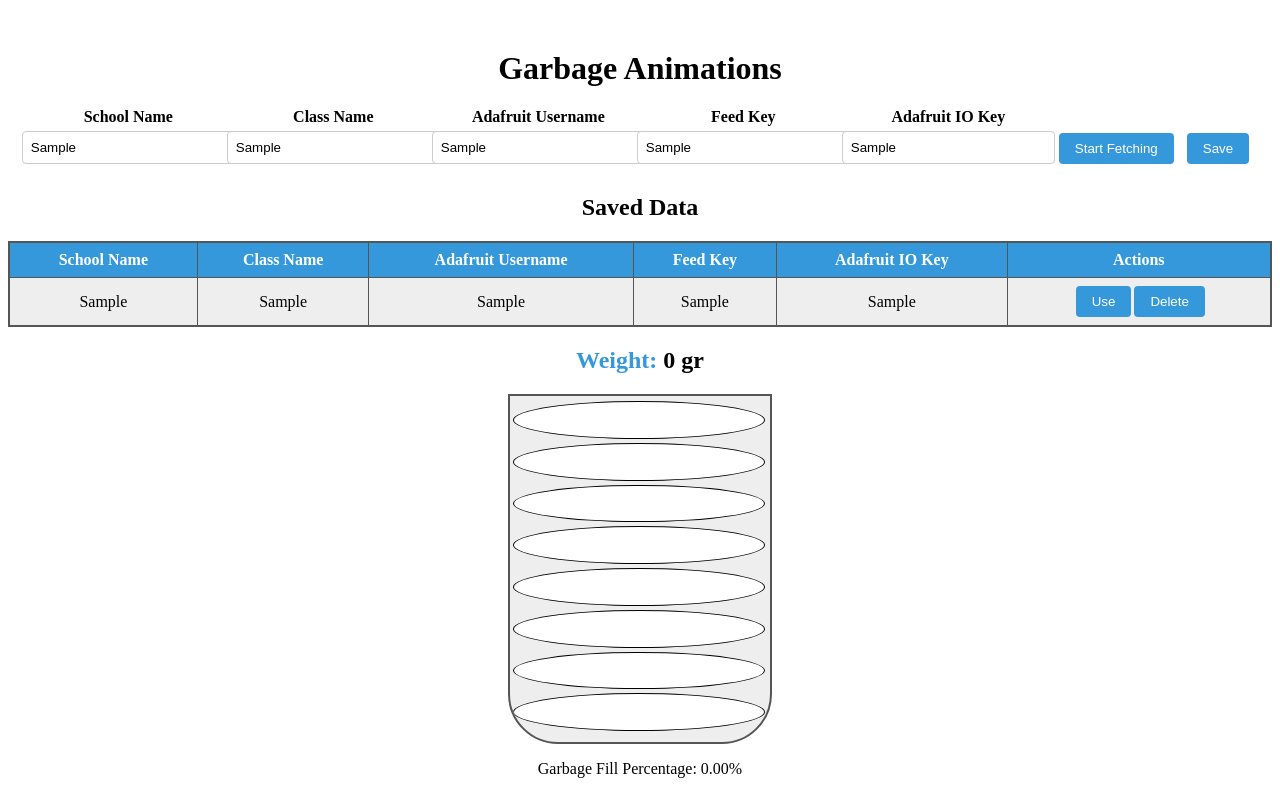
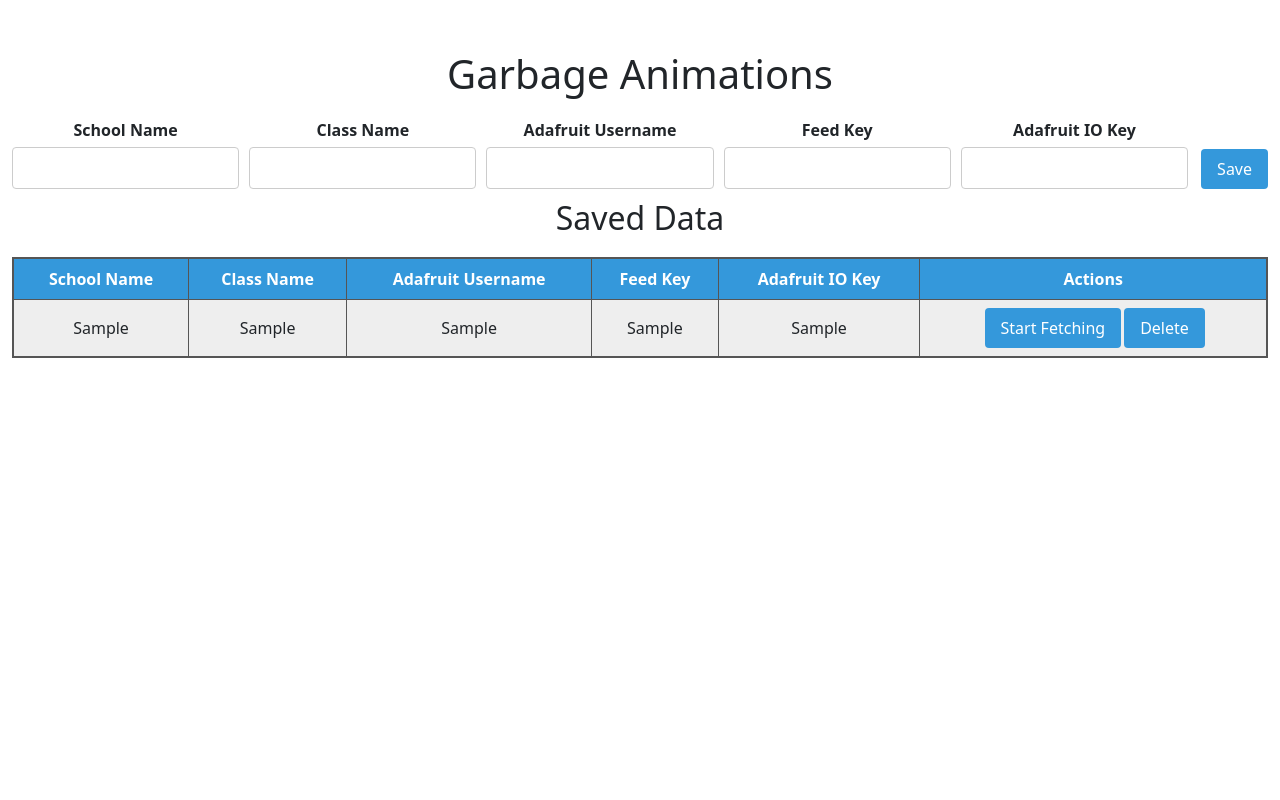
Before and after one commit to ersinev/SmartBin, a React (Create React App) app: page / in a window 1280 px wide. Both pictures are taken after typing "Sample", "Sample", "Sample", "Sample", "Sample" into the empty fields and a click on the button "Save". Built offline with nearby package versions, Linux system fonts and the light colour scheme.

Commit message:
saved data updated

```diff
--- a/src/App.css
+++ b/src/App.css
@@ -56,12 +56,16 @@
 .capsules-container {
   display: flex;
   flex-direction: column;
-  align-items: flex-end;
+  align-items: center;
+  text-align: center;
+
 }
 
 .capsule {
   border-radius: 50%;
   border: 1px solid black; /* Add border to capsules for visibility */
+
+
 
 }
 
--- a/src/App.js
+++ b/src/App.js
@@ -2,21 +2,24 @@ import React, { useEffect, useState } from "react";
 import "./App.css";
 import GarbageAnimation from "./GarbageAnimation";
 import WeightData from "./WeightData";
+import { Container, Row, Col } from "react-bootstrap";
 
 function App() {
   const [fillPercentage, setFillPercentage] = useState(0);
   const [adafruitUsername, setAdafruitUsername] = useState("");
   const [feedKey, setFeedKey] = useState("");
   const [adafruitIoKey, setAdafruitIoKey] = useState("");
-  const [schoolName, setSchoolName] = useState(""); // New state for School Name
-  const [className, setClassName] = useState(""); // New state for Class Name
+  const [schoolName, setSchoolName] = useState("");
+  const [originalSchoolName, setOriginalSchoolName] = useState("");
+  const [className, setClassName] = useState("");
+  const [originalClassName, setOriginalClassName] = useState("");
   const [fetchingData, setFetchingData] = useState(false);
   const [savedData, setSavedData] = useState([]);
+  const [isHidden, setisHidden] = useState(true);
 
   const maxFillLevel = 1000;
 
   useEffect(() => {
-    // Load data from local storage when the component mounts
     const storedData = localStorage.getItem("savedData");
     if (storedData) {
       setSavedData(JSON.parse(storedData));
@@ -28,14 +31,20 @@ function App() {
     setFillPercentage(fillPercentage);
   };
 
-  const startFetching = () => {
+  const startFetching = (data) => {
     setFetchingData(true);
+    setOriginalSchoolName(data.schoolName);
+    setOriginalClassName(data.className);
+    setAdafruitUsername(data.adafruitUsername);
+    setFeedKey(data.feedKey);
+    setAdafruitIoKey(data.adafruitIoKey);
+    setisHidden(false);
   };
 
   const saveData = () => {
     const newData = {
-      schoolName,
-      className,
+      schoolName: fetchedSchoolName || schoolName,
+      className: fetchedClassName || className,
       adafruitUsername,
       feedKey,
       adafruitIoKey,
@@ -43,7 +52,13 @@ function App() {
     const updatedSavedData = [...savedData, newData];
     setSavedData(updatedSavedData);
 
-    // Save data to local storage
+    // Clear the input fields after saving
+    setSchoolName("");
+    setClassName("");
+    setAdafruitUsername("");
+    setFeedKey("");
+    setAdafruitIoKey("");
+
     localStorage.setItem("savedData", JSON.stringify(updatedSavedData));
   };
 
@@ -51,22 +66,15 @@ function App() {
     const newSavedData = savedData.filter((_, i) => i !== index);
     setSavedData(newSavedData);
 
-    // Update local storage after deleting data
     localStorage.setItem("savedData", JSON.stringify(newSavedData));
   };
 
-  const handleUseSavedData = (index) => {
-    const selectedData = savedData[index];
-    if (selectedData) {
-      setSchoolName(selectedData.schoolName);
-      setClassName(selectedData.className);
-      setAdafruitUsername(selectedData.adafruitUsername);
-      setFeedKey(selectedData.feedKey);
-      setAdafruitIoKey(selectedData.adafruitIoKey);
-    }
-  };
+  // Separate state variables for fetched data
+  const [fetchedSchoolName, setFetchedSchoolName] = useState("");
+  const [fetchedClassName, setFetchedClassName] = useState("");
 
   return (
+    <Container fluid>
       <div className="app">
         <h1>Garbage Animations</h1>
         <div className="input-table">
@@ -112,9 +120,6 @@ function App() {
               />
             </div>
             <div className="input-cell">
-            <button onClick={startFetching}>Start Fetching</button>
-          </div>
-          <div className="input-cell">
               <button onClick={saveData}>Save</button>
             </div>
           </div>
@@ -141,14 +146,18 @@ function App() {
                 <td>{data.feedKey}</td>
                 <td>{data.adafruitIoKey}</td>
                 <td>
-                <button id="fetchBtn" onClick={() => handleUseSavedData(index)}>Use</button>
-                <button id="saveBtn" onClick={() => deleteSavedData(index)}>Delete</button>
+                  <button onClick={() => startFetching(data)}>Start Fetching</button>
+                  <button onClick={() => deleteSavedData(index)}>Delete</button>
                 </td>
               </tr>
             ))}
           </tbody>
         </table>
 
+        <Row hidden={isHidden}>
+          <Col md={4}>
+            <div>{originalSchoolName || fetchedSchoolName || schoolName}</div>
+            <div>{originalClassName || fetchedClassName || className}</div>
             <WeightData
               onWeightChange={handleWeightChange}
               adafruitUsername={adafruitUsername}
@@ -156,9 +165,15 @@ function App() {
               adafruitIoKey={adafruitIoKey}
               fetchingData={fetchingData}
             />
-      <GarbageAnimation maxFillLevel={maxFillLevel} fillPercentage={fillPercentage} />
+            <GarbageAnimation
+              maxFillLevel={maxFillLevel}
+              fillPercentage={fillPercentage}
+            />
             <p>Garbage Fill Percentage: {fillPercentage.toFixed(2)}%</p>
+          </Col>
+        </Row>
       </div>
+    </Container>
   );
 }
 
--- a/src/index.js
+++ b/src/index.js
@@ -1,6 +1,6 @@
 import React from 'react';
 import ReactDOM from 'react-dom/client';
-
+import 'bootstrap/dist/css/bootstrap.min.css';
 import App from './App';
 
 
```
Also changed, not shown: src/WeightData.js (+13 -7 lines). Lines whose indentation alone changed are shown as unchanged.
